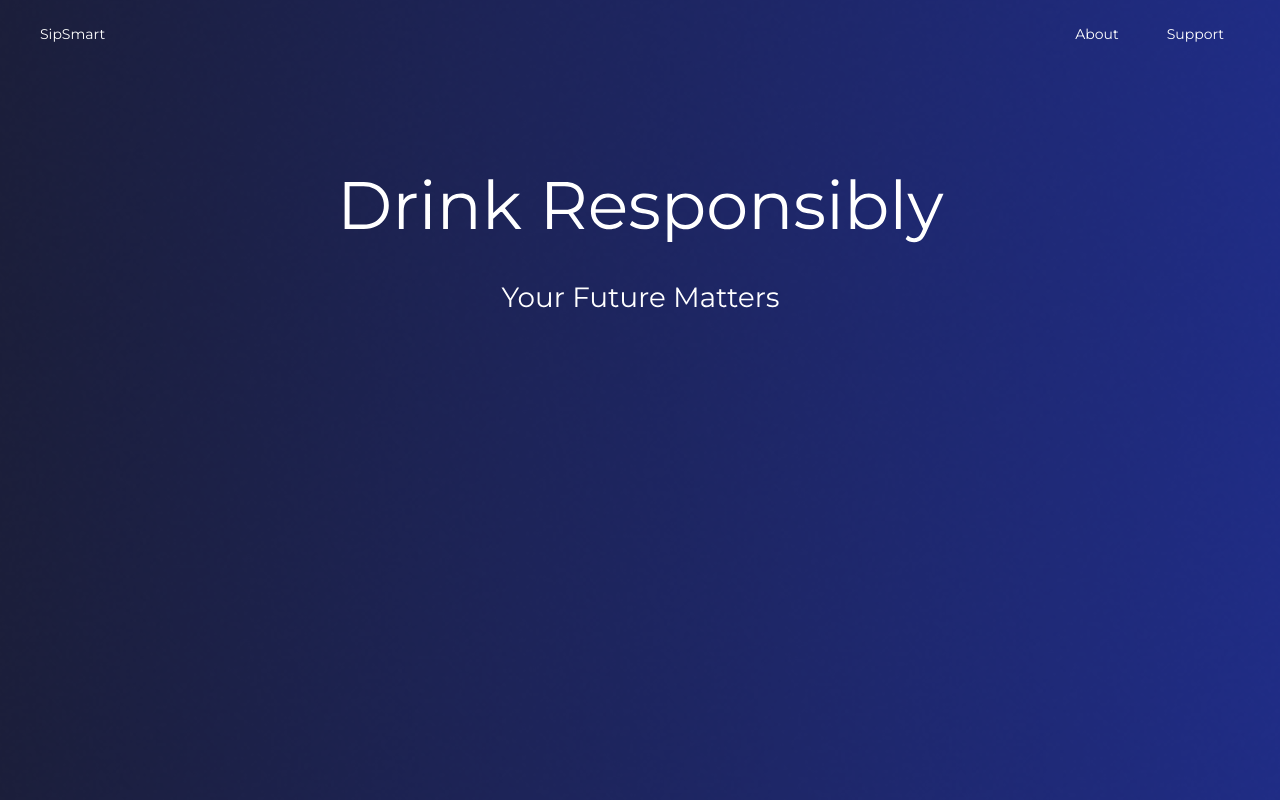
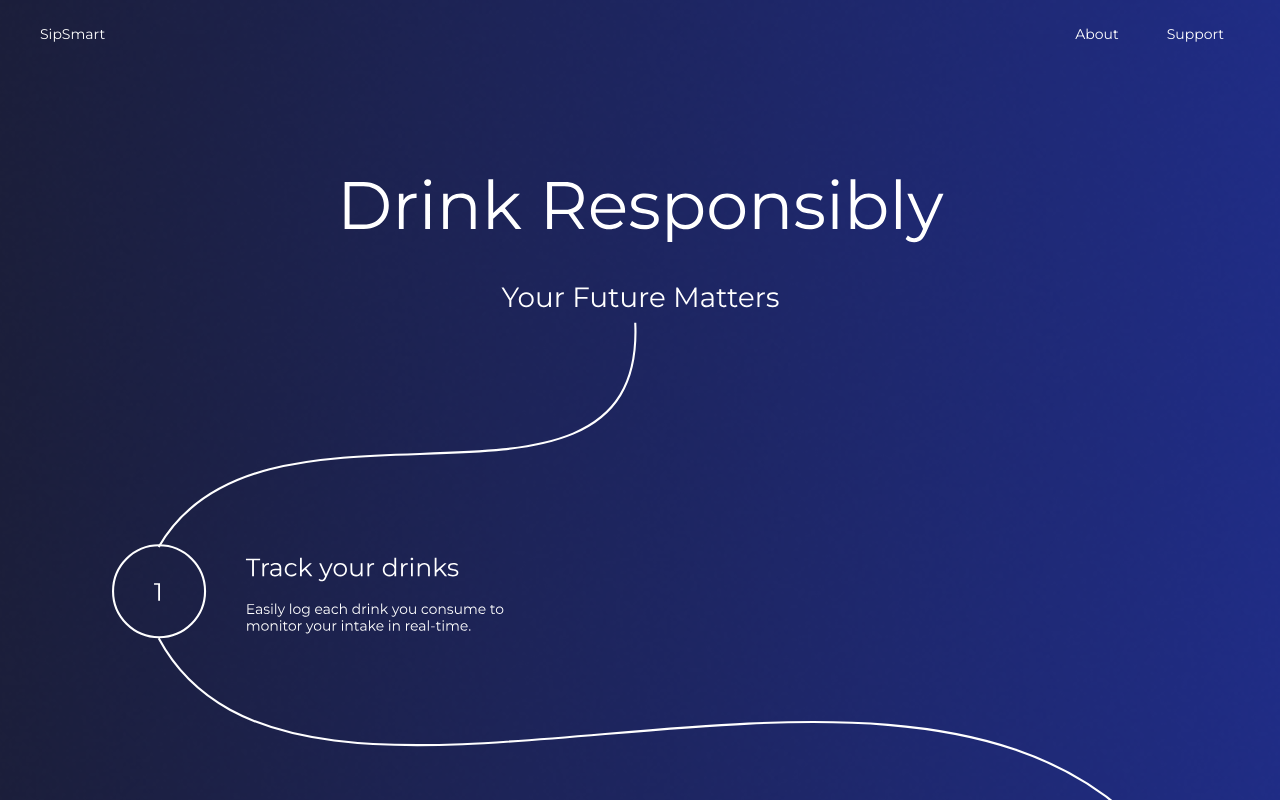
Before and after one commit to josephsookim/alcoholtracker, a Next.js app in the folder alc-tracker/: page / in a window 1280 px wide. Shown: the top 800 px of the page. Built offline with nearby package versions, Linux system fonts and the light colour scheme.

Commit message:
:sparkles: Added Information section

```diff
--- a/alc-tracker/src/app/page.tsx
+++ b/alc-tracker/src/app/page.tsx
@@ -1,4 +1,5 @@
 import Hero from "@/app/components/layout/Hero";
+import Information from "@/app/components/layout/Information";
 import Image from "next/image";
 import Link from 'next/link';
 
@@ -6,6 +7,7 @@ export default function Home() {
   return (
     <div>
       <Hero/>
+      <Information/>
     </div>
   );
 }
```
